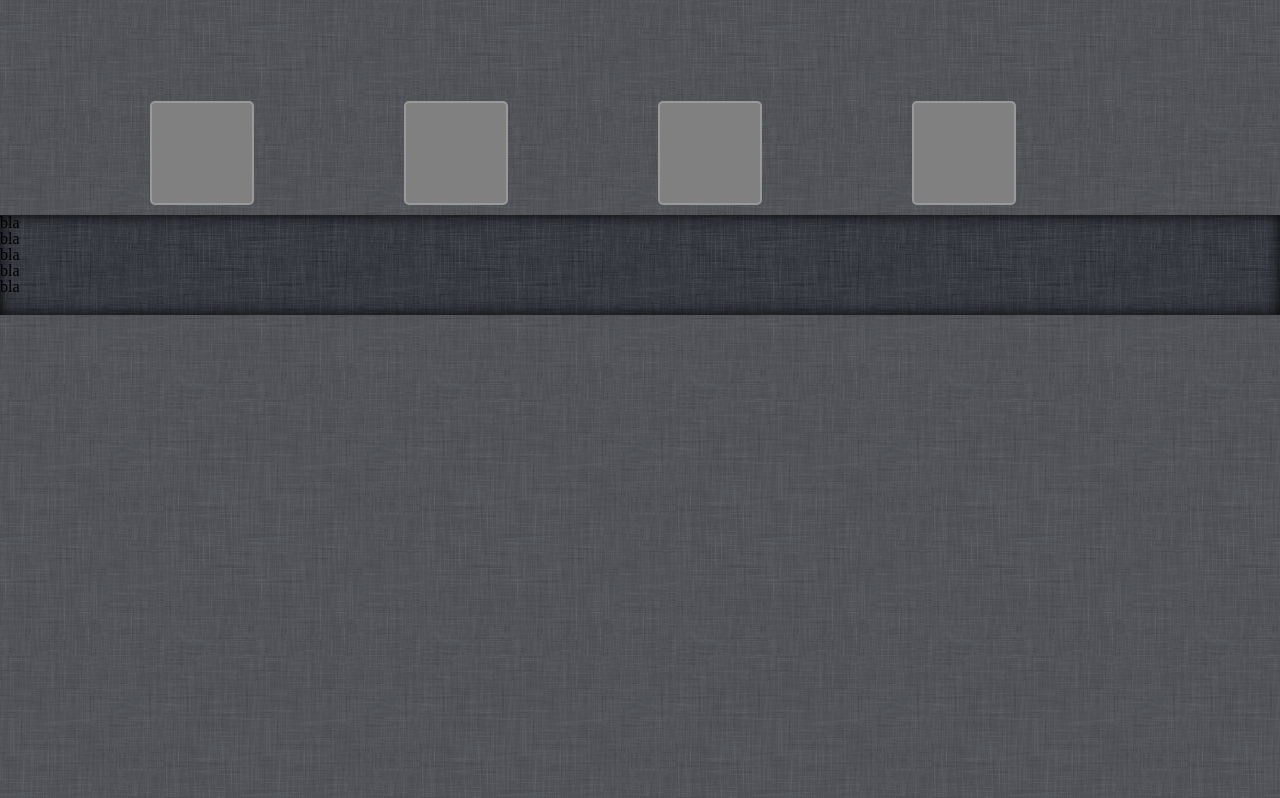
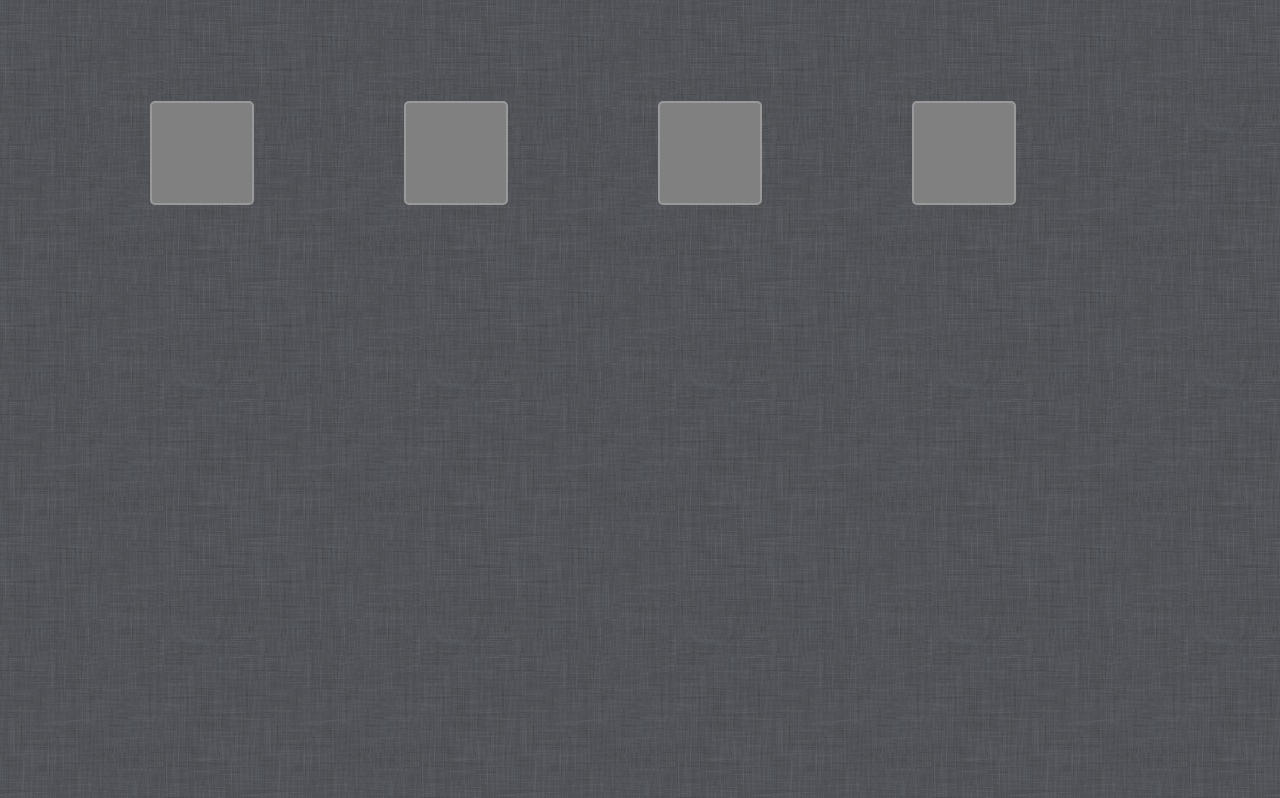
Before and after one commit to mkdesign/Forsaken.ir, a plain HTML site: page an idea for index/index.html in a window 1280 px wide. Shown: the top 798 px of the page. Drawn offline with Linux system fonts and the light colour scheme.

Commit message:
start to work on toggle

```diff
--- a/an idea for index/script.js
+++ b/an idea for index/script.js
@@ -3,7 +3,9 @@ $(function () {
 	toggleTargets = $('div.container ul.toggle');
 	options.each(function(){
 		$(this).click(function(){
-			alert($(this).index());
+			toggleTargets.eq($(this).index()).animate({
+				height:300
+			},300)
 		});
 	});
 });
--- a/an idea for index/style.css
+++ b/an idea for index/style.css
@@ -48,7 +48,18 @@ ul.options > li{
 div.container ul.toggle{
 	margin-top      : 10px;
 	background-image: url('../images/NSTexturedFullScreenBackgroundColor.png');
-	box-shadow      : inset 0 0 15px #000;
-	height          : 100px;
+	box-shadow      : inset 0 0 18px #000;
+	height          : 0;
 	display         : block;
+	overflow		: hidden;
 }
+
+div.container ul.toggle li{
+	display: block;
+	width:30px;
+	height: 30px;
+	background-color: #644;
+	float: left;
+	margin-right: 15px;
+	margin-top: 30px;
+}
```
